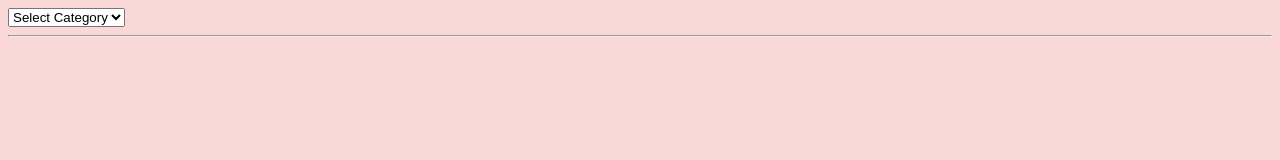
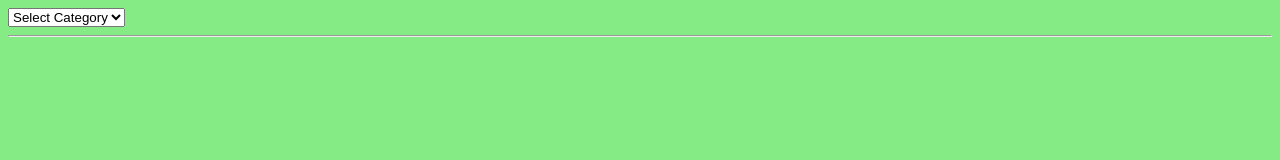
Before and after one commit to luvagu/node-clitools-mockapi-protoservices, a plain HTML site: page static/index.html in a window 1280 px wide. Drawn offline with Linux system fonts and the light colour scheme.

Commit message:
color change

```diff
--- a/static/index.html
+++ b/static/index.html
@@ -8,7 +8,7 @@
 		<script type="module" src="app.js"></script>
 		<style>
 			body {
-				background: #fad8d8;
+				background: #85ec85;
 			}
 			#add {
 				margin-top: 1em;
```
